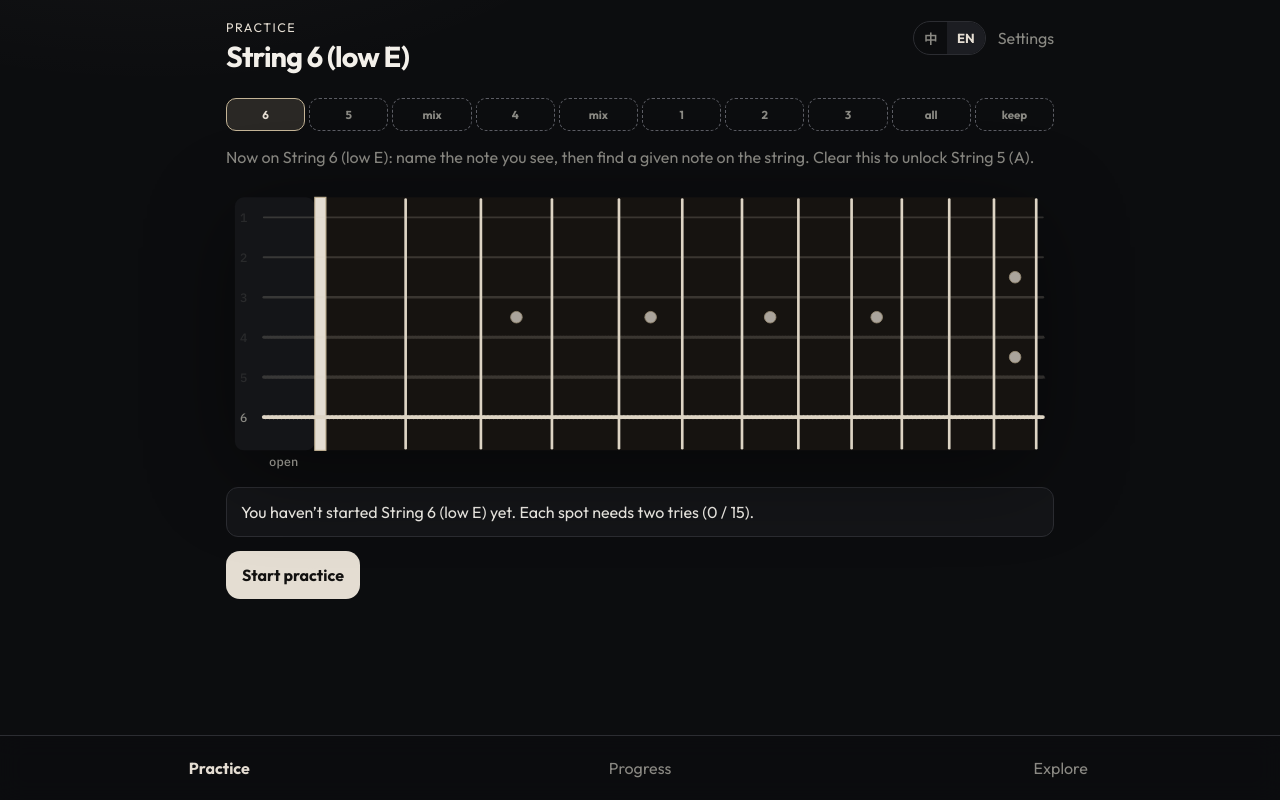
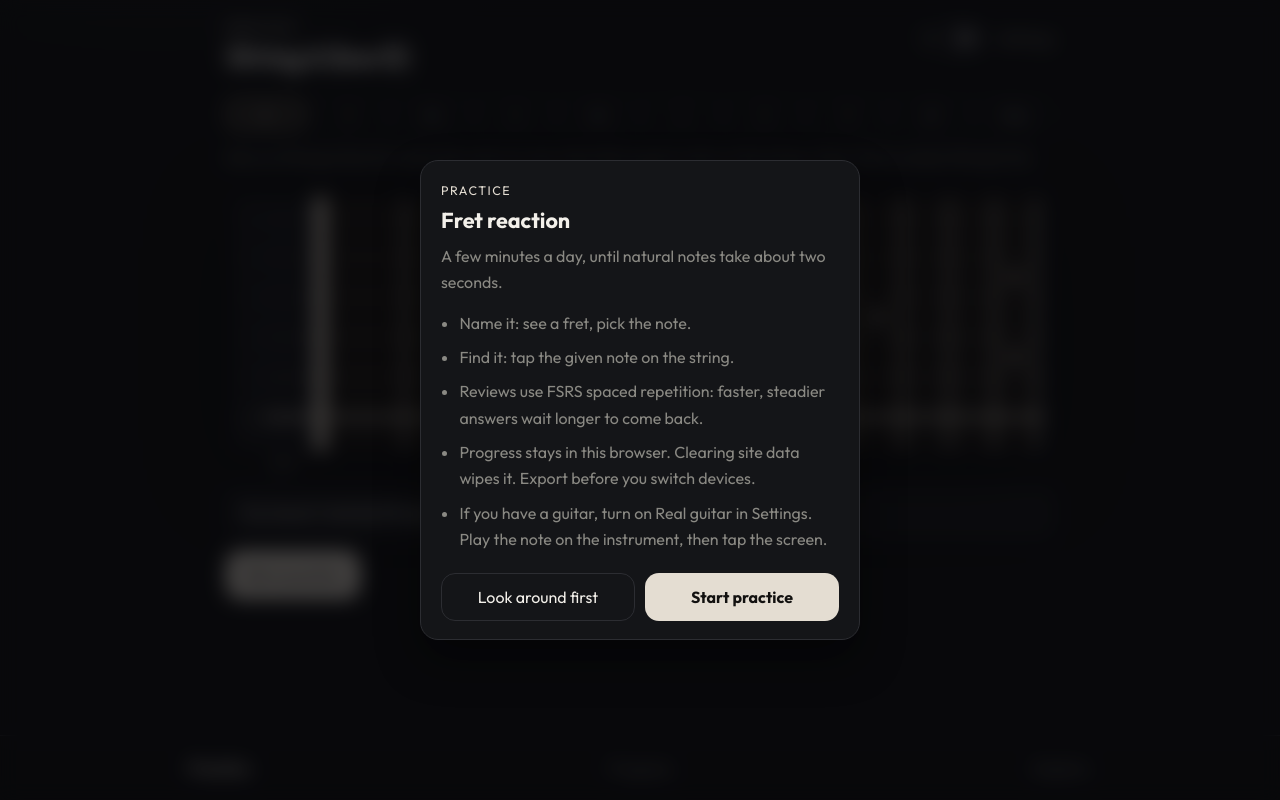
Before and after one commit to slash2007/guitar-assist, a React (Vite) app: page / in a window 1280 px wide. Built offline with nearby package versions, Linux system fonts and the light colour scheme; what ts-fsrs would draw is missing.

Commit message:
加入首次说明卡片

```diff
--- a/src/domain/defaults.ts
+++ b/src/domain/defaults.ts
@@ -25,6 +25,7 @@ export function defaultProfile(now = new Date()): Profile {
     locale: detectLocale(),
     lefty: false,
     showFretNumbers: false,
+    introSeen: false,
   };
 }
 
@@ -57,6 +58,7 @@ export function normalizeProfile(raw: Partial<Profile> | null | undefined, now =
     locale: raw.locale === "en" ? "en" : "zh",
     lefty: Boolean(raw.lefty),
     showFretNumbers: Boolean(raw.showFretNumbers),
+    introSeen: Boolean(raw.introSeen),
     lastSessionDate: raw.lastSessionDate,
     lastCompletedDate: raw.lastCompletedDate,
   };
--- a/src/domain/types.ts
+++ b/src/domain/types.ts
@@ -40,6 +40,7 @@ export interface Profile {
   locale: Locale;
   lefty: boolean;
   showFretNumbers: boolean;
+  introSeen?: boolean;
   lastSessionDate?: string;
   lastCompletedDate?: string;
 }
--- a/src/i18n/messages.ts
+++ b/src/i18n/messages.ts
@@ -15,6 +15,16 @@ export const zh = {
   "today.lastAdvance": "上次过关 {stage} · {n} 题 · {pct} · 中位 {ms}",
   "today.start": "开始练习",
   "today.boardAria": "当前练习的弦",
+
+  "intro.title": "指板反应",
+  "intro.lede": "每天几分钟，把自然音练到大约 2 秒。",
+  "intro.identify": "看位置：看见品格，选出音名。",
+  "intro.locate": "找音：在弦上点出指定的音。",
+  "intro.srs": "用 FSRS 间隔重复排题：答得快、答得稳，下次隔更久。",
+  "intro.local": "进度只存在这个浏览器里。清数据会丢，换设备请先导出。",
+  "intro.guitar": "手里有吉他时，到设置打开「真实吉他」，先在琴上弹再点屏幕。",
+  "intro.start": "开始练习",
+  "intro.later": "先看看",
 
   "blocker.coverageRepeat": "每个位置都练过一次了。每个再练一次，过关才算数。",
   "blocker.coverageZero": "{name} 还没练过。每个位置要练到 2 次才算数（0 / {b}）。",
@@ -76,7 +86,7 @@ export const zh = {
   "settings.fretNums": "品位数字",
   "settings.fretNumsOn": "指板下方标出品号。",
   "settings.fretNumsOff": "不标品号，只靠圆点判断位置。",
-  "settings.localNote": "进度只存在这个浏览器里。换设备请先导出。",
+  "settings.localNote": "题目用 FSRS 间隔重复安排。进度只存在这个浏览器里。换设备请先导出。",
   "settings.export": "导出",
   "settings.import": "导入",
   "settings.reset": "重置",
@@ -191,6 +201,16 @@ export const en: { [K in MessageKey]: string } = {
   "today.start": "Start practice",
   "today.boardAria": "Strings for this stage",
 
+  "intro.title": "Fret reaction",
+  "intro.lede": "A few minutes a day, until natural notes take about two seconds.",
+  "intro.identify": "Name it: see a fret, pick the note.",
+  "intro.locate": "Find it: tap the given note on the string.",
+  "intro.srs": "Reviews use FSRS spaced repetition: faster, steadier answers wait longer to come back.",
+  "intro.local": "Progress stays in this browser. Clearing site data wipes it. Export before you switch devices.",
+  "intro.guitar": "If you have a guitar, turn on Real guitar in Settings. Play the note on the instrument, then tap the screen.",
+  "intro.start": "Start practice",
+  "intro.later": "Look around first",
+
   "blocker.coverageRepeat": "You’ve hit every spot once. Do each one again to move on.",
   "blocker.coverageZero": "You haven’t started {name} yet. Each spot needs two tries (0 / {b}).",
   "blocker.coverage": "Each spot needs two tries. So far {a} / {b}.",
@@ -251,7 +271,7 @@ export const en: { [K in MessageKey]: string } = {
   "settings.fretNums": "Fret numbers",
   "settings.fretNumsOn": "Numbers under the board.",
   "settings.fretNumsOff": "No numbers. Use the inlay dots, like a real guitar.",
-  "settings.localNote": "Progress stays in this browser. Export before you switch devices.",
+  "settings.localNote": "Reviews are scheduled with FSRS spaced repetition. Progress stays in this browser. Export before you switch devices.",
   "settings.export": "Export",
   "settings.import": "Import",
   "settings.reset": "Reset",
--- a/src/index.css
+++ b/src/index.css
@@ -506,6 +506,25 @@ h2 {
 
 .reset-sheet .btn-row button {
   width: 100%;
+}
+
+.intro-sheet {
+  width: min(100%, 440px);
+}
+
+.intro-sheet .lede {
+  margin-bottom: 14px;
+}
+
+.intro-points {
+  margin: 0 0 20px;
+  padding-left: 1.15rem;
+  color: var(--muted);
+  line-height: 1.65;
+}
+
+.intro-points li + li {
+  margin-top: 8px;
 }
 
 .text-btn {
--- a/src/ui/pages/TodayPage.tsx
+++ b/src/ui/pages/TodayPage.tsx
@@ -1,3 +1,4 @@
+import { useEffect, useState } from "react";
 import { evaluateGate, primaryBlocker } from "../../domain/gate";
 import { stageFocus, stageLabel } from "../../domain/labels";
 import { stageDef, unlockedStrings } from "../../domain/stages";
@@ -11,8 +12,9 @@ import { useStore } from "../store";
 import { useT } from "../useT";
 
 export function TodayPage() {
-  const { profile, session, attempts, summaries, startPractice, resumeSession } = useStore();
+  const { profile, session, attempts, summaries, startPractice, resumeSession, updateProfile } = useStore();
   const { t, locale } = useT();
+  const [hideIntro, setHideIntro] = useState(false);
   const latest = summaries[0];
   const gate = evaluateGate(profile.stage, attempts, profile.guitarInHand);
   const blocker = primaryBlocker(profile.stage, gate);
@@ -21,6 +23,21 @@ export function TodayPage() {
   const unlocked = unlockedStrings(profile.stage);
   const currentName = stageLabel(profile.stage, locale);
   const ms = (value: number | null) => formatMs(value, locale);
+  const showIntro = !profile.introSeen && !profile.lastSessionDate && attempts.length === 0 && !paused && !hideIntro;
+
+  useEffect(() => {
+    if (!showIntro) return;
+    const onKey = (event: KeyboardEvent) => {
+      if (event.key === "Escape") void dismissIntro();
+    };
+    window.addEventListener("keydown", onKey);
+    return () => window.removeEventListener("keydown", onKey);
+  }, [showIntro]);
+
+  async function dismissIntro() {
+    setHideIntro(true);
+    await updateProfile({ introSeen: true });
+  }
 
   return (
     <section className="page today">
@@ -63,6 +80,44 @@ export function TodayPage() {
           })}
         </p>
       ) : null}
+
+      {showIntro ? (
+        <div className="reset-overlay" onClick={() => void dismissIntro()}>
+          <div
+            className="reset-sheet intro-sheet"
+            role="dialog"
+            aria-modal="true"
+            aria-labelledby="intro-title"
+            onClick={(event) => event.stopPropagation()}
+          >
+            <p className="eyebrow">{t("today.eyebrow")}</p>
+            <h2 id="intro-title">{t("intro.title")}</h2>
+            <p className="lede">{t("intro.lede")}</p>
+            <ul className="intro-points">
+              <li>{t("intro.identify")}</li>
+              <li>{t("intro.locate")}</li>
+              <li>{t("intro.srs")}</li>
+              <li>{t("intro.local")}</li>
+              <li>{t("intro.guitar")}</li>
+            </ul>
+            <div className="btn-row">
+              <button type="button" className="ghost-btn" onClick={() => void dismissIntro()}>
+                {t("intro.later")}
+              </button>
+              <button
+                type="button"
+                className="primary-btn"
+                onClick={() => {
+                  void dismissIntro();
+                  void startPractice();
+                }}
+              >
+                {t("intro.start")}
+              </button>
+            </div>
+          </div>
+        </div>
+      ) : null}
     </section>
   );
 }
```
Also changed, not shown: 1 other file (tests, documents, lock files or other folders).
